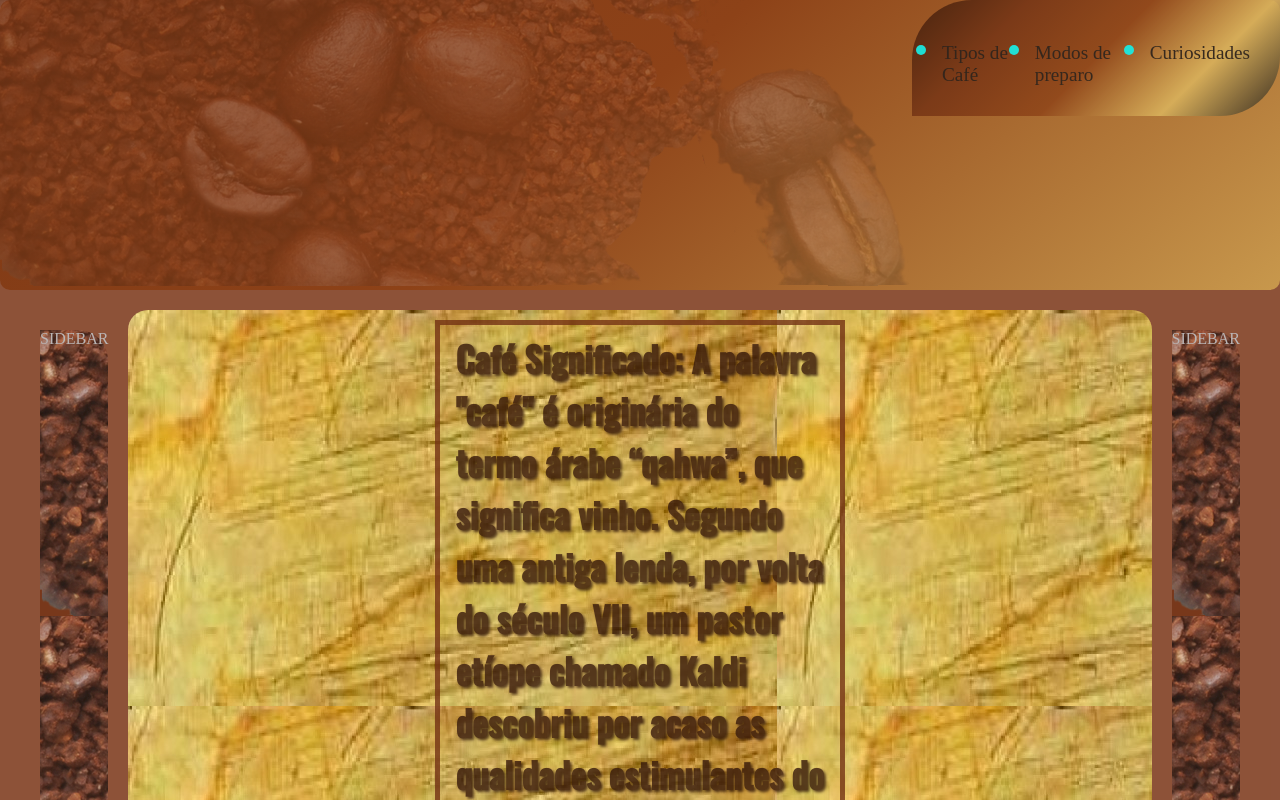
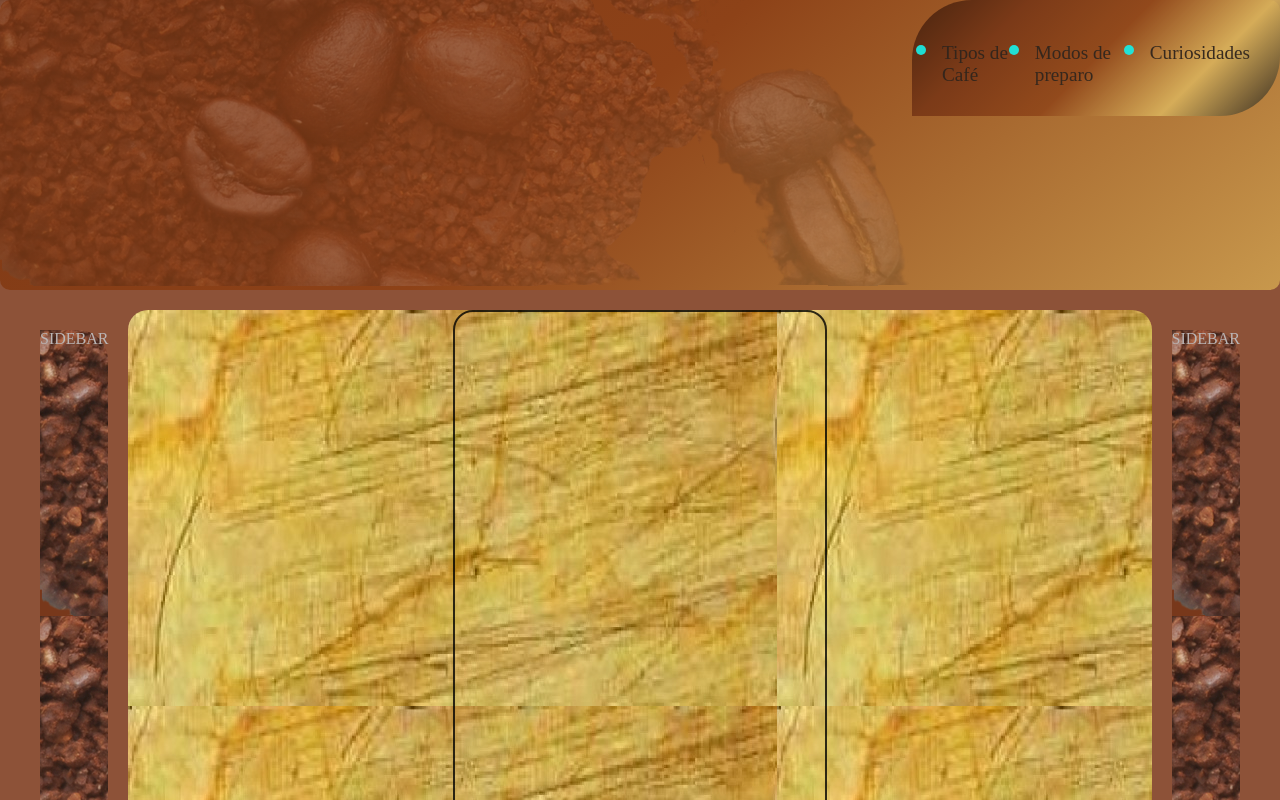
Before and after one commit to maiconrodrigues5564/Estudos, a plain HTML site: page projeto_café/index.html in a window 1280 px wide. Shown: the top 800 px of the page. Drawn offline with nearby package versions, Linux system fonts and the light colour scheme; a web font is replaced by a local one.

Commit message:
nova alteração 03082023
nova alteração 030820232259

```diff
--- a/projeto_café/css/folhadeestiloindex.css
+++ b/projeto_café/css/folhadeestiloindex.css
@@ -21,15 +21,6 @@ body {
     padding: 0;
     margin: 0;
     font-size: 100%;
-}
-
-#hide{
-    /*width: 100%;
-    /*min-width: 100vh;
-    background-image: url(../imagens/historia-do-cafe-310518-c.jpg);
-    background-size: cover;
-    background-position: center;
-    background-repeat: no-repeat;*/
 }
 
 .container {
@@ -137,25 +128,68 @@ a:active {
     color: #b13030;
 }
 
+#content {
+    flex: 1;
+    display: flex;
+    margin: 20px;
+ }
+
+ sidebar {
+    background: #733214;
+    color: rgb(198, 206, 212);
+    opacity: 0.8;
+    width: 60%;
+    margin: 20px;
+    background-image: url("../imagens/origem_do_café_topo_small_rec.png");
+    border-radius: 0% 30px 30px 0px;
+}
+
+main {
+    background: #DFBA61;
+    background-image: url(../imagens/historia-do-cafe-310518-c\ -\ Copia\ background1.jpg);
+    background-origin: content-box;
+    border-radius: 20px;
+}
+
 .imagem_corpo {
     display: flex;
     justify-content: center;
     /*align-items: center;*/
-    width: 40%;
-    height: 30%;
+    width: 100%; /*tava 40% */
+    max-width: 300px; /* não tinha*/
+    height: 25%; /*era 30%*/
     margin: auto;
-    padding: 10px;
+    padding: 35px; /* era 10px*/
     border-radius: 20px;
     opacity: 0.8;
+    background-color: transparent; /* não tinha */
+    border: 2px solid #000000;
+    overflow: hidden;
+    backdrop-filter: blur(0px); /* não tinha */
 }
 
 .imagem_corpo:hover {
-    /*opacity: 0.2;*/
+    backdrop-filter: blur(10px);
 }
 
-/* Definir as propriedades do logo*/
+#hide{
+    width: 100%;
+    min-width: 100vh;
+    background-image: url(../imagens/historia-do-cafe-310518-c.jpg);
+    background-size: cover;
+    background-position: center;
+    background-repeat: no-repeat;
+    display: flex;
+    /*align-items: center;
+    justify-content: center; não precisa esses dois, pois já está centralizada por outro lugar */
+    position: relative;
+    top: 500px;
+    transition: top 1s;
+}
 
-/* definição content */
+#hide:hover .imagem_corpo {
+    top: 0;
+}
 
 .texto {
     display: flex;
@@ -167,6 +201,10 @@ a:active {
     padding: 10px;
     /*align-items: center;
     /*max-width: 100%;*/
+}
+
+.texto {
+    max-width: 80%;
 }
 
 h1, h2 {
@@ -203,33 +241,6 @@ p::first-letter {
     font-size: 60px;
 }
 
-.texto {
-    max-width: 80%;
-}
-
-#content {
-   flex: 1;
-   display: flex;
-   margin: 20px;
-}
-
-main {
-    background: #DFBA61;
-    background-image: url(../imagens/historia-do-cafe-310518-c\ -\ Copia\ background1.jpg);
-    background-origin: content-box;
-    border-radius: 20px;
-}
-
-sidebar {
-    background: #733214;
-    color: rgb(198, 206, 212);
-    opacity: 0.8;
-    width: 60%;
-    margin: 20px;
-    background-image: url("../imagens/origem_do_café_topo_small_rec.png");
-    border-radius: 0% 30px 30px 0px;
-}
-
 /* footer */
 
 .footer {
--- a/projeto_café/index.html
+++ b/projeto_café/index.html
@@ -12,10 +12,9 @@
     <link href="https://fonts.googleapis.com/css2?family=Oswald:wght@500&family=Roboto:ital,wght@1,500&display=swap" rel="stylesheet">
     <script src="https://kit.fontawesome.com/a60c2bc41f.js" crossorigin="anonymous"></script>
 </head>
-<body>
-    <div class="container">
+<body class="container">
+
         <header class="topo">
-
             <div class="logo">
                     <a href="index.html"><img src="imagens/origem_do_café_topo_small_rec.png" alt="Imagem Café"></a>
             </div>
@@ -26,20 +25,15 @@
                     <li><a href="curiosidades.html">Curiosidades</a></li>
                 </ul>
             </nav>
+        </header>
 
-        </header>
         <div id="content">
-
             <sidebar>SIDEBAR</sidebar>
-
-
             <main class="corpo">
-
                 <div class="imagem_corpo">
                     <h1 id="hide">
                         Café Significado: A palavra "café" é originária do termo árabe “qahwa”, que significa vinho. Segundo uma antiga lenda, por volta do século VII, um pastor etíope chamado Kaldi descobriu por acaso as qualidades estimulantes do café.
                     </h1>
-
                 </div>
                 <div class="texto">
                     <h1><span class="material-symbols-outlined">
@@ -53,19 +47,18 @@
                     </p>
                     <h2>O Café e a Lenda Etíope</h2>
                     <p>
-                            Não existem registros oficiais sobre a origem do café. Sabe-se, entretanto, que se trata de uma planta nativa das regiões altas da Etiópia (Cafa e Enária).
-                            Segundo uma das lendas, foi um pastor etíope, denominado Kaldi, quem percebeu que havia algo diferente nas plantas da região. Ele havia alimentado suas cabras com arbustos e folhagens que tinham um fruto amarelo-avermelhado e notou que os animais ficaram mais animados e com energia, a medida em que mastigavam os frutos.
-                            Intrigado com o comportamento de suas cabras, ele levou uma amostra da planta para um monge. O religioso, inicialmente, não aprovou e a denominou como “o trabalho do diabo”. A segunda chance foi dada depois que as plantas foram jogadas na fogueira e os monges sentiram o aroma dos grãos torrados.
-                            Já uma outra versão dessa história do café, conta que quando Kaldi levou as sementes ao Monge. O religioso, logo demonstrou curiosidade e decidiu preparar uma infusão com as plantas e frutos. Assim que consumiu o preparo, ele comprovou que as plantas causavam uma certa agitação. Considerando os efeitos positivos, o monge passou a consumir o preparo dos frutos avermelhados nas noites de reza.
-                            Alguns registros afirmam que o consumo de café começou por volta de 575 d.C. – mesma época das lendas sobre a origem do café -, nessa época os etíopes alimentavam-se do fruto. Aparentemente, a polpa era consumida nas refeições. Ela era macerada ou misturada em banha. Com os frutos também faziam suco, que fermentado se transformava em bebida alcoólica. Suas folhas também eram mastigadas ou utilizadas no preparo de chá.
+                        Não existem registros oficiais sobre a origem do café. Sabe-se, entretanto, que se trata de uma planta nativa das regiões altas da Etiópia (Cafa e Enária).
+                        Segundo uma das lendas, foi um pastor etíope, denominado Kaldi, quem percebeu que havia algo diferente nas plantas da região. Ele havia alimentado suas cabras com arbustos e folhagens que tinham um fruto amarelo-avermelhado e notou que os animais ficaram mais animados e com energia, a medida em que mastigavam os frutos.
+                        Intrigado com o comportamento de suas cabras, ele levou uma amostra da planta para um monge. O religioso, inicialmente, não aprovou e a denominou como “o trabalho do diabo”. A segunda chance foi dada depois que as plantas foram jogadas na fogueira e os monges sentiram o aroma dos grãos torrados.
+                        Já uma outra versão dessa história do café, conta que quando Kaldi levou as sementes ao Monge. O religioso, logo demonstrou curiosidade e decidiu preparar uma infusão com as plantas e frutos. Assim que consumiu o preparo, ele comprovou que as plantas causavam uma certa agitação. Considerando os efeitos positivos, o monge passou a consumir o preparo dos frutos avermelhados nas noites de reza.
+                        Alguns registros afirmam que o consumo de café começou por volta de 575 d.C. – mesma época das lendas sobre a origem do café -, nessa época os etíopes alimentavam-se do fruto. Aparentemente, a polpa era consumida nas refeições. Ela era macerada ou misturada em banha. Com os frutos também faziam suco, que fermentado se transformava em bebida alcoólica. Suas folhas também eram mastigadas ou utilizadas no preparo de chá.
                     </p>
-
 
                 </div>
             </main>
             <sidebar>SIDEBAR</sidebar>
+        </div>
 
-        </div>
         <footer class="footer">
             <p>
                 <span id="animacao" class="material-symbols-outlined">
@@ -76,7 +69,5 @@
                  <i class="fa-sharp fa-solid fa-mug-hot"></i> <i class="fa-sharp fa-solid fa-mug-hot"></i> <i class="fa-sharp fa-solid fa-mug-hot"></i>
             </p>
         </footer>
-
-    </div>
 </body>
 </html>
```
